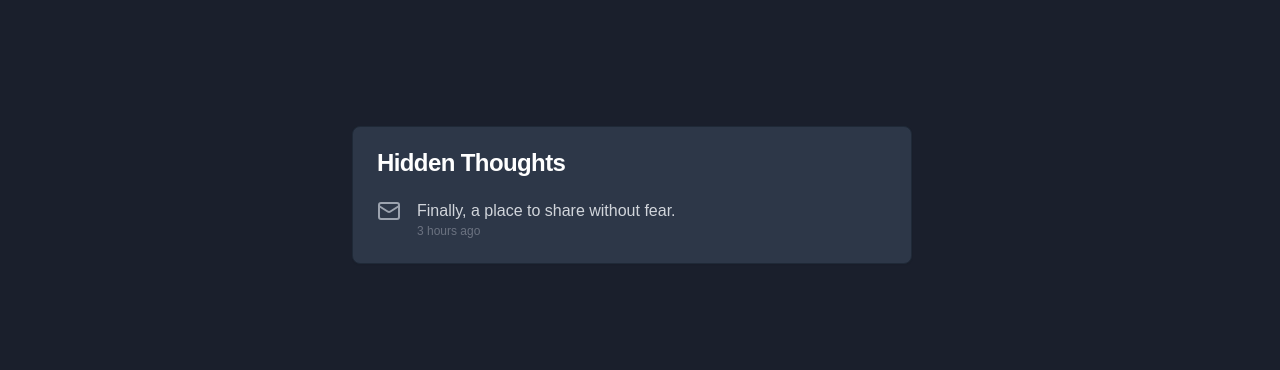
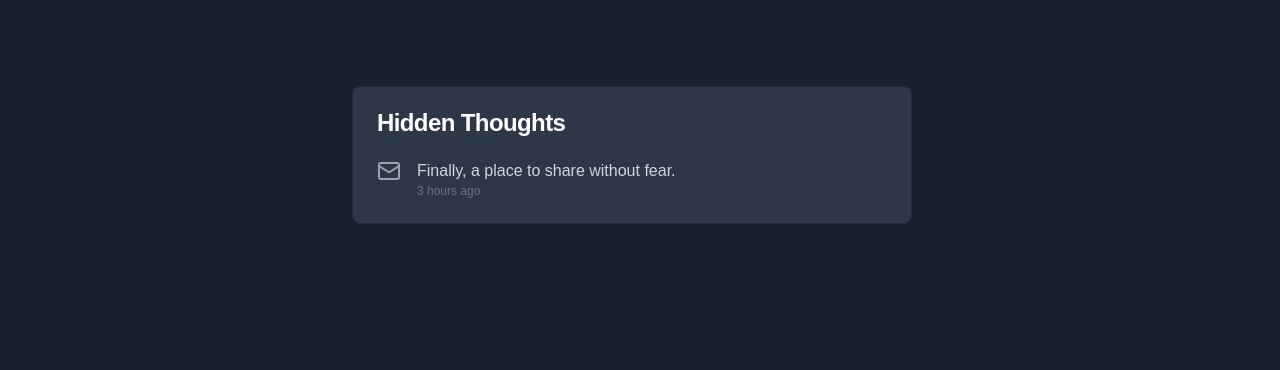
Before and after one commit to priyanshushrma01/shadow, a Next.js app: page / in a window 1280 px wide. Shown: the part 359-729 px from the top of the page. Built offline with nearby package versions, Linux system fonts and the light colour scheme; no server answers.

Commit message:
minor ui changes

```diff
--- a/src/app/(app)/page.tsx
+++ b/src/app/(app)/page.tsx
@@ -31,7 +31,7 @@
       </section>
 
         {/* Carousel Section */}
-      <section className="container mx-auto px-4 py-10">
+      <section className="container mx-auto px-4">
         <Carousel plugins={[Autoplay({ delay: 2000 })]} className="w-full max-w-lg md:max-w-xl mx-auto">
           <CarouselContent>
             {messages.map((message, index) => (
--- a/src/app/layout.tsx
+++ b/src/app/layout.tsx
@@ -16,7 +16,7 @@
 });
 
 export const metadata: Metadata = {
-  title: "Create Next App",
+  title: "Shadow",
   description: "Generated by create next app",
 };
 
```
